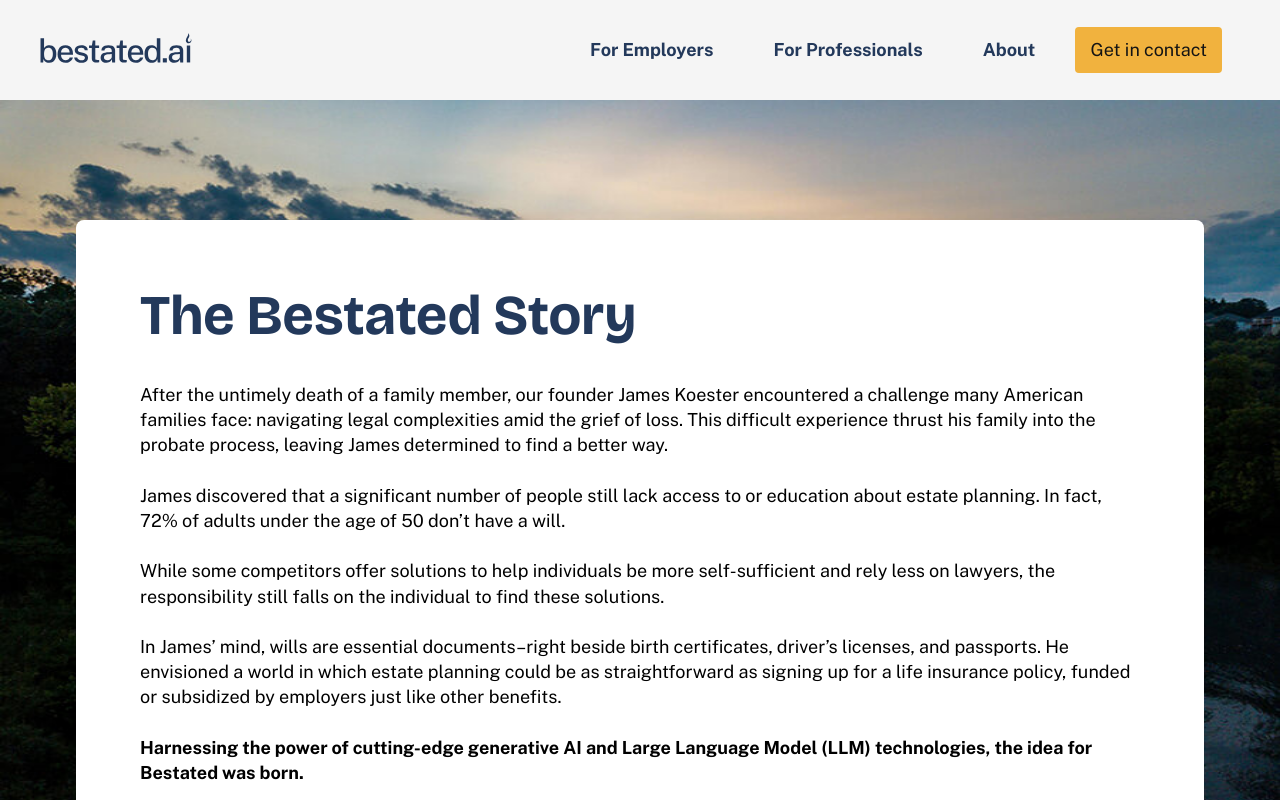
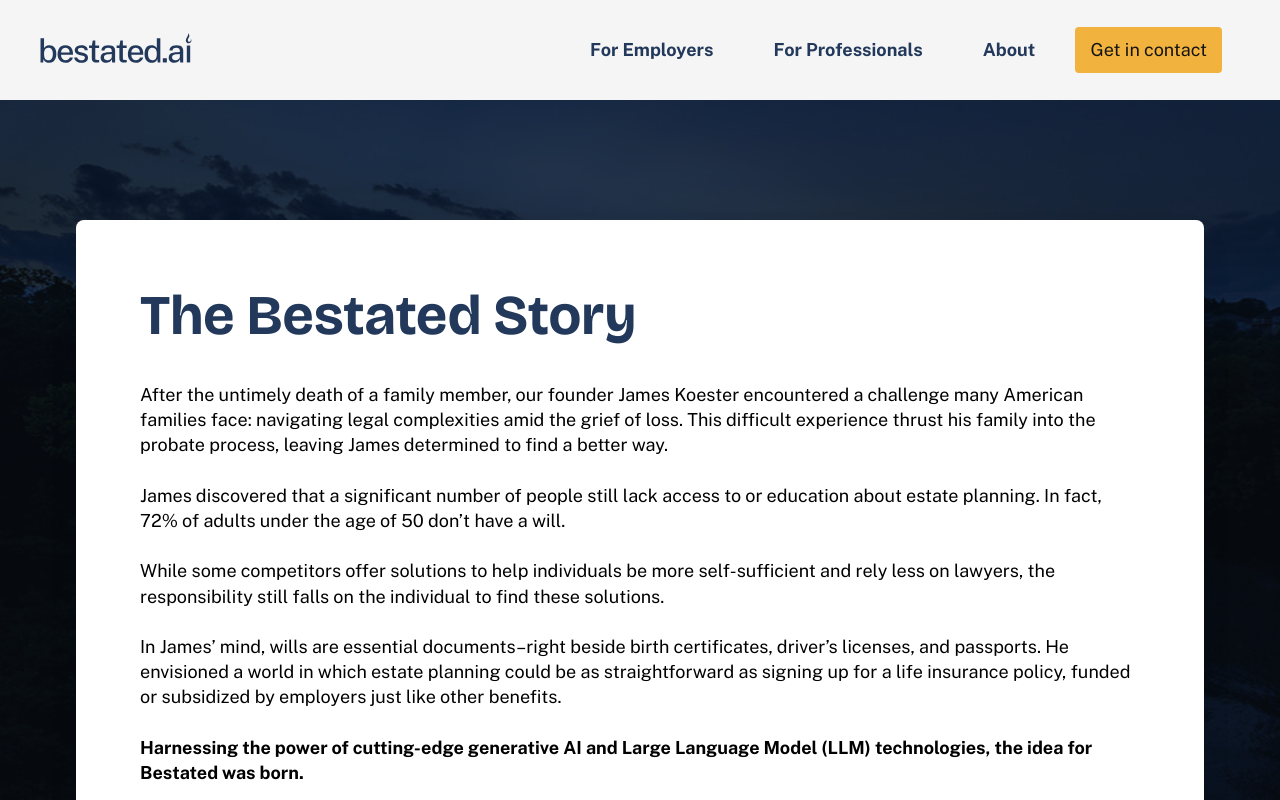
Before and after one commit to chenathy/bestated-ai, a React app: page /about in a window 1280 px wide. Shown: the top 800 px of the page. Built offline with nearby package versions, Linux system fonts and the light colour scheme.

Commit message:
implemented background color to be darkened

```diff
--- a/src/pages/About/About.css
+++ b/src/pages/About/About.css
@@ -36,8 +36,7 @@
         height: 765px;
         position: absolute;
         overflow: hidden;
-
-        /* border: 2px red dashed; */
+        background-color: var(--navy);
     }
 
     .about .story .img-container img {
@@ -45,7 +44,8 @@
         width: 100%;
         height: 100%;
         background-size: cover;
-        background: var(--navy-85);
+        mix-blend-mode: multiply;
+        opacity: 0.85;
     }
 
     .about .story .text-and-btn {
@@ -188,7 +188,7 @@
         height: 1112px;
         position: absolute;
         overflow: hidden;
-        background: var(--navy-85);
+        background-color: var(--navy);
     }
 
     .about .story .img-container img {
@@ -196,7 +196,7 @@
         width: auto;
         height: 100%;
         background-size: cover;
-        background: var(--navy-85);
+        mix-blend-mode: multiply;
     }
 
     .about .story .text-and-btn{
--- a/src/styles/global.css
+++ b/src/styles/global.css
@@ -19,7 +19,6 @@ body, html {
     --CornerSmall: 8px;
 
     --navy: #23395B;
-    --navy-85: #23395BD9;
     --blue: #4BBEDB;
     --mustard: #F1B23E;
     --berry: #A13D63;
```
